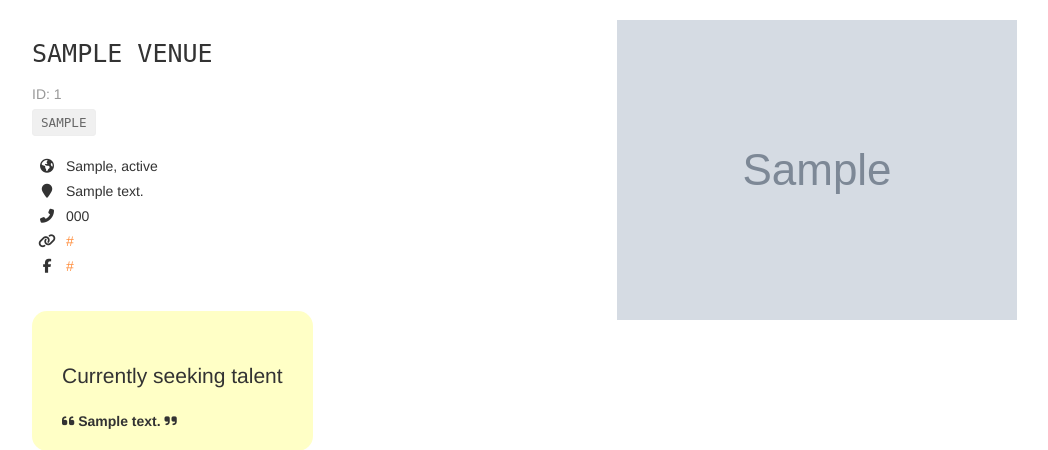
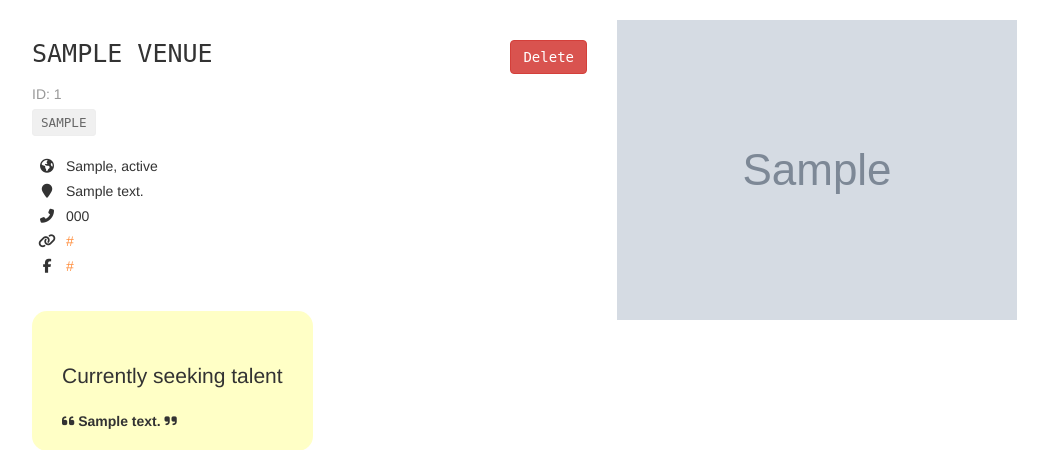
Before and after one commit to abdallahshassan/fyyur, a Flask app: page /venues/1 in a window 1280 px wide. Shown: the part 60-510 px from the top of the page, without its empty margins (38-1086 px from the left). Run offline with Flask 2, Linux system fonts and the light colour scheme; tables that the repository leaves empty hold one stand-in row (values such as "Sample post"); grey boxes marked "Sample" are stand-in pictures; some libraries are stand-ins or nearby versions.

Commit message:
handle venue delete with adding delete button

```diff
--- a/app.py
+++ b/app.py
@@ -5,7 +5,7 @@
 import json
 import dateutil.parser
 import babel
-from flask import Flask, render_template, request, Response, flash, redirect, url_for
+from flask import Flask, render_template, request, Response, flash, redirect, url_for, abort
 from flask_moment import Moment
 from flask_sqlalchemy import SQLAlchemy
 from flask_migrate import Migrate
@@ -274,12 +274,21 @@ def create_venue_submission():
 
 @app.route('/venues/<venue_id>', methods=['DELETE'])
 def delete_venue(venue_id):
-    # TODO: Complete this endpoint for taking a venue_id, and using
-    # SQLAlchemy ORM to delete a record. Handle cases where the session commit could fail.
+    error = False
+    try:
+        venue = Venue.query.get(venue_id)
+        db.session.delete(venue)
+        db.session.commit()
+    except():
+        db.session.rollback()
+        error = True
+    finally:
+        db.session.close()
 
-    # BONUS CHALLENGE: Implement a button to delete a Venue on a Venue Page, have it so that
-    # clicking that button delete it from the db then redirect the user to the homepage
-    return None
+    if error:
+        abort(500)
+    else:
+        return ''
 
 #  Artists
 #  ----------------------------------------------------------------
--- a/templates/pages/show_venue.html
+++ b/templates/pages/show_venue.html
@@ -5,6 +5,7 @@
 	<div class="col-sm-6">
 		<h1 class="monospace">
 			{{ venue.name }}
+			<button id="delete-venue" data-id="{{ venue.id }}" class="btn btn-danger" style="float:right;">Delete</button>
 		</h1>
 		<p class="subtitle">
 			ID: {{ venue.id }}
@@ -75,4 +76,17 @@
 	</div>
 </section>
 
+<script>
+	document.getElementById('delete-venue').onclick = function() {
+		fetch('/venues/' + this.dataset.id, {
+			method: "DELETE",
+		}).then(function() {
+			alert("Venue successfully deleted!");
+			window.location.href = '/';
+		}).catch(function(error) {
+			alert("Error occurred, Could not delete the venue.");
+		});
+	};
+</script>
+
 {% endblock %}
```
